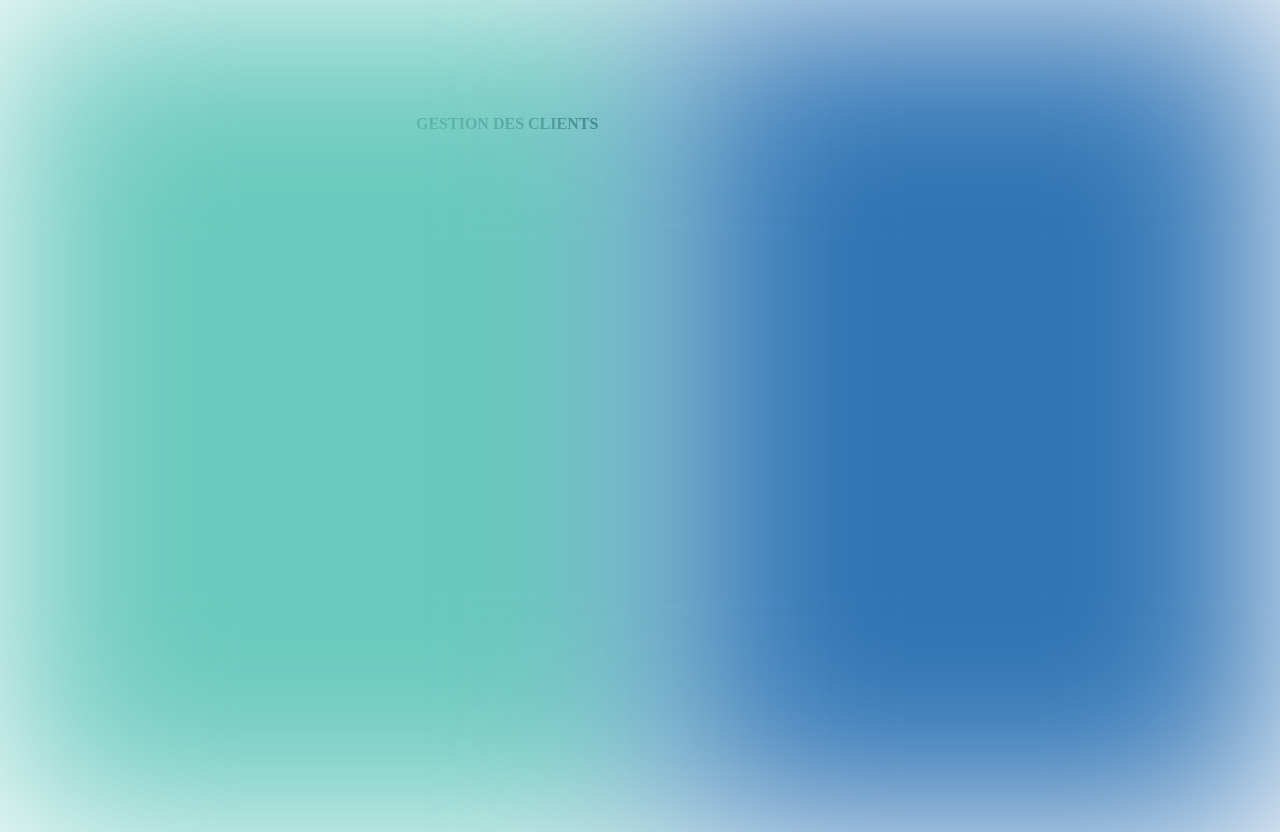
After one commit to MariaFariss/Conciergerie, a PHP site: template templates/gestion_clients.php in a window 1280 px wide. The commit adds this page. Run offline with PHP 8.4, Linux system fonts and the light colour scheme; the template is opened without the code that fills it: most values are stand-ins (such as "Sample title", 1, 10 or a date in 2020).

Commit message:
gestionClientV1
Co-authored-by: axel_villeret@orange.fr <axel_villeret@orange.fr>

```diff
--- /dev/null
+++ b/styles/gestions.css
@@ -0,0 +1,34 @@
+.rectangle-5 {
+    background-color: #2f74b4;
+    filter:blur(100px);
+    height: 832px;
+    left: 665px;
+    position: absolute;
+    top: 0;
+    width: 615px;
+
+}
+
+.rectangle-4{
+    background-color: #69c9be;
+    filter: blur(100px);
+    height: 832px;
+    left: 0;
+    position: absolute;
+    top: 0;
+    width: 674px;
+
+}
+
+.gestions-des-clients{
+    color: var(--black);
+    font-family: var(--font-family);
+    font-size: var(--font-family-xxl);
+    font-weight: 700;
+    left: 416px;
+    letter-spacing: 0;
+    line-height: normal;
+    position: absolute;
+    text-align: center;
+    top: 104px;
+}
--- /dev/null
+++ b/templates/gestion_clients.php
@@ -0,0 +1,17 @@
+<?php $title = "Gestion des clients"; ?>
+
+<?php ob_start(); ?>
+<h1 class="gestions-des-clients">GESTION DES CLIENTS</h1>
+    <div class="gestion_clients">
+      <div class="overlap">
+        <div class= "rectangle-4"></div>
+        <div class= "rectangle-5"></div>
+      </div>
+        <?= $clients[0]->nom ?>
+    </div>
+<?php
+
+?>
+<?php $content = ob_get_clean(); ?>
+
+<?php require('layout.php') ?>
--- a/templates/layout.php
+++ b/templates/layout.php
@@ -3,7 +3,8 @@
     <head>
         <meta charset="utf-8" />
         <title><?= $title ?></title>
-        <link href="../styles/style.css" rel="stylesheet" />
+        <link href="styles/style.css" rel="stylesheet" />
+        <link href="styles/gestions.css" rel="stylesheet" />
     </head>
 
     <body>
```
Also changed, not shown: index.php (+3 -6 lines), src/controllers/accueil.php (added, +10 -0 lines), templates/accueil.php (+3 -5 lines).
